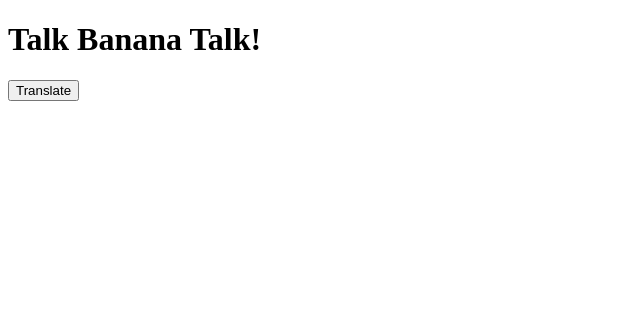
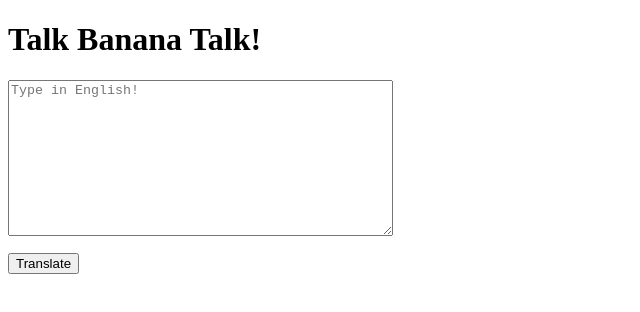
Before and after one commit to iaror14/Mark6-banana-says-what, a plain HTML site: page index.html in a window 1280 px wide. Shown: the whole page, without its empty margins (0-640 px from the left). Drawn offline with Linux system fonts and the light colour scheme.

Commit message:
translate

```diff
--- a/app.js
+++ b/app.js
@@ -8,7 +8,7 @@ var welcomeMessage = "It works! " + click;
 //output
 alert(welcomeMessage);*/
 var btnTranslate = document.querySelector("#btn-translate");
-btnTranslate.addEventListener("click", clickHandler());
 function clickHandler() {
   console.log("Clicked!");
 }
+btnTranslate.addEventListener("click", clickHandler());
--- a/index.html
+++ b/index.html
@@ -5,9 +5,23 @@
     <meta http-equiv="X-UA-Compatible" content="IE=edge" />
     <meta name="viewport" content="width=device-width, initial-scale=1.0" />
     <title>Banana Say What!</title>
+    <style>
+      textarea {
+        margin-bottom: 1em;
+        width: 30%;
+      }
+    </style>
   </head>
   <body>
     <h1>Talk Banana Talk!</h1>
+    <textarea
+      name="Textbox"
+      id="txt-input"
+      cols="30"
+      rows="10"
+      placeholder="Type in English!"
+    ></textarea>
+    <br />
     <button id="btn-translate">Translate</button>
     <script src="app.js" type="text/javascript"></script>
   </body>
```
